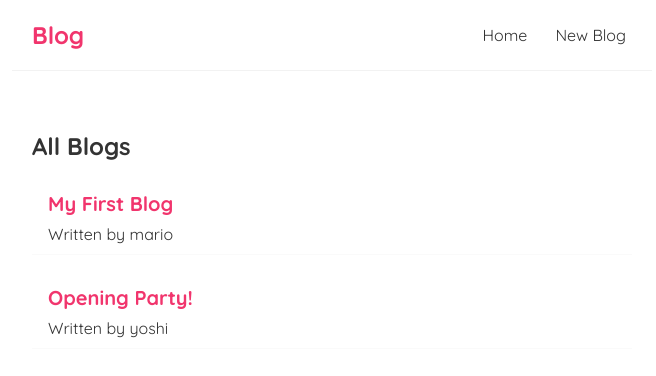
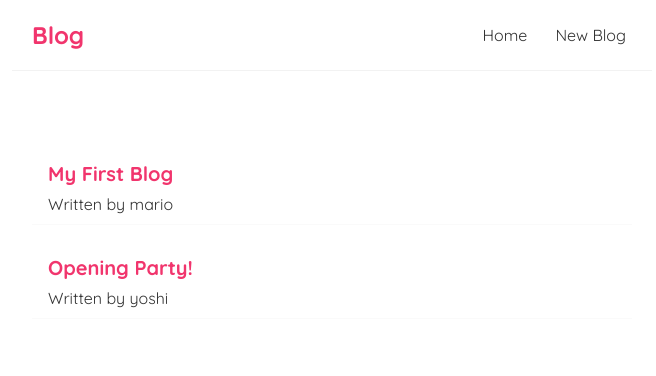
Before and after one commit to VladMuzyka2002/reactFollowAlong, a React (Create React App) app: page / in a window 1280 px wide. Shown: the top 376 px of the page, without its empty margins (308-964 px from the left). Built offline with nearby package versions, Linux system fonts and the light colour scheme; data requests are answered from the project's data file.

Commit message:
Added dynamic url links

```diff
--- a/src/App.js
+++ b/src/App.js
@@ -2,6 +2,7 @@ import NavBar from './components/NavBar';
 import Home from './components/Home';
 import Create from './components/Create';
 import { BrowserRouter as Router, Route, Switch } from 'react-router-dom';
+import BlogDetails from './components/BlogDetails';
 
 function App() {
   return (
@@ -15,6 +16,9 @@ function App() {
             </Route>
             <Route path='/create'>
               <Create />
+            </Route>
+            <Route path='/blogs/:id'>
+              <BlogDetails />
             </Route>
           </Switch>
         </div>
--- /dev/null
+++ b/src/components/BlogDetails.js
@@ -0,0 +1,13 @@
+import { useParams } from "react-router-dom";
+
+const BlogDetails = () => {
+    const { id } = useParams();
+
+    return (
+        <div className = "blog-details">
+            <h2>{id}</h2>
+        </div>
+     );
+}
+
+export default BlogDetails;
--- a/src/components/BlogList.js
+++ b/src/components/BlogList.js
@@ -1,3 +1,5 @@
+import { Link } from "react-router-dom";
+
 const BlogList = ({blogs, setBlogs, title, handleDelete}) => {
     //const blogs = props.blogs;
     //const setBlogs = props.setBlogs;
@@ -9,9 +11,10 @@ const BlogList = ({blogs, setBlogs, title, handleDelete}) => {
             <h2>{title}</h2>
             {blogs.map((blog) => (
                 <div className = "blog-preview" key={blog.id}>
-                    <h2>{blog.title}</h2>
-                    <p>Written by {blog.author}</p>
-
+                    <Link to={`/blogs/${blog.id}`}>
+                        <h2>{blog.title}</h2>
+                        <p>Written by {blog.author}</p>
+                    </Link>
                 </div>
             ))}
         </div>
--- a/src/components/Home.js
+++ b/src/components/Home.js
@@ -1,14 +1,14 @@
-
-import BlogList from './BlogList';
-import useFetch from './UseFetch';
+import BlogList from "./BlogList";
+import useFetch from "./useFetch";
 
 const Home = () => {
-  const {data: blogs, isPending, error} = useFetch('http://localhost:8000/blogs');
+  const { error, isPending, data: blogs } = useFetch('http://localhost:8000/blogs')
+
   return (
     <div className="home">
       { error && <div>{ error }</div> }
       { isPending && <div>Loading...</div> }
-      { blogs && <BlogList blogs={blogs} title="All Blogs" /> }
+      { blogs && <BlogList blogs={blogs} /> }
     </div>
   );
 }
--- a/src/components/useFetch.js
+++ b/src/components/useFetch.js
@@ -1,4 +1,4 @@
-import  {useState, useEffect, setError} from 'react';
+import { useState, useEffect } from 'react';
 
 const useFetch = (url) => {
   const [data, setData] = useState(null);
@@ -9,7 +9,7 @@ const useFetch = (url) => {
     const abortCont = new AbortController();
 
     setTimeout(() => {
-          fetch(url, {signal:  abortCont.signal})
+      fetch(url, { signal: abortCont.signal })
       .then(res => {
         if (!res.ok) { // error coming back from server
           throw Error('could not fetch the data for that resource');
@@ -22,18 +22,21 @@ const useFetch = (url) => {
         setError(null);
       })
       .catch(err => {
+        if (err.name === 'AbortError') {
+          console.log('fetch aborted')
+        } else {
           // auto catches network / connection error
-            if(err.name==='AbortError') console.log('fetch aborted');
-            else{
           setIsPending(false);
-              setData(err.message);
+          setError(err.message);
         }
       })
     }, 1000);
-        return () => abortCont.abort;
+
+    // abort the fetch
+    return () => abortCont.abort();
   }, [url])
 
-      return{data, isPending, error}
+  return { data, isPending, error };
 }
 
 export default useFetch;
--- a/src/index.css
+++ b/src/index.css
@@ -62,3 +62,6 @@ code {
   color: #f1356d;
   margin-bottom: 8px;
 }
+.blog-preview a {
+text-decoration: none;
+}
```
Lines whose indentation alone changed are shown as unchanged.
